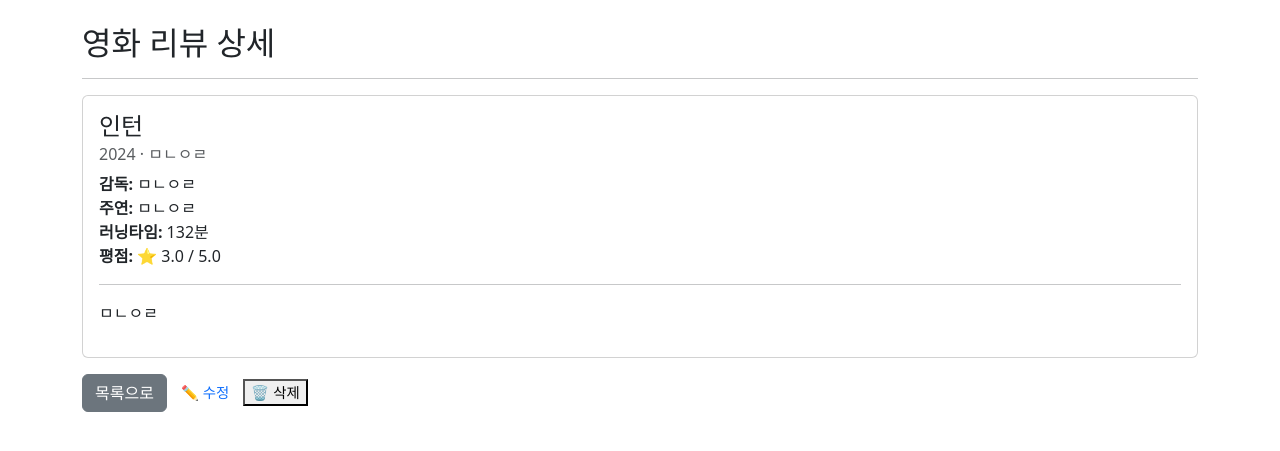
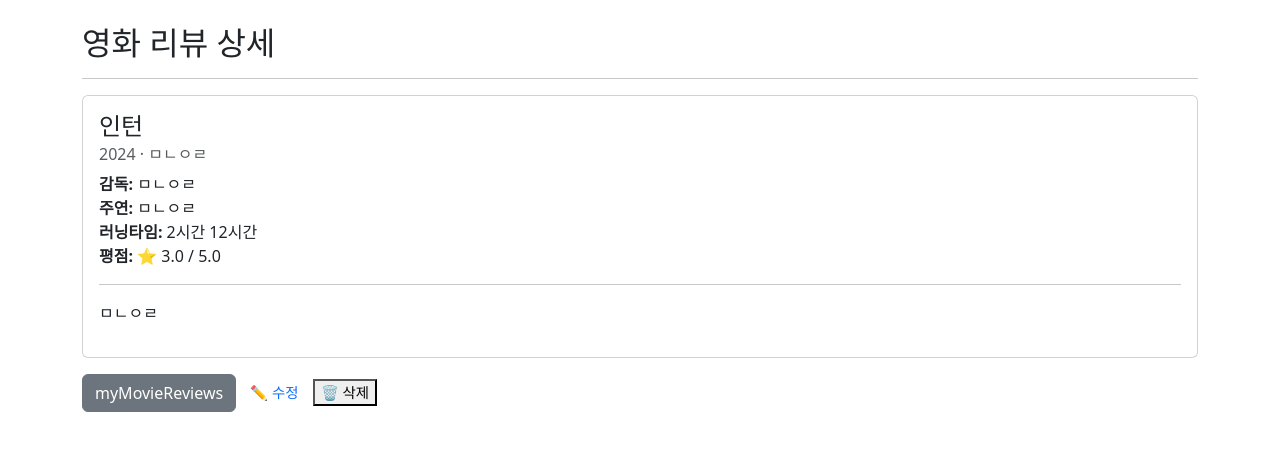
Before and after one commit to Pirogramming-24/Yang-hyunseo, a Django app: page /reviewApp/5/ in a window 1280 px wide. Shown: the top 451 px of the page. Run offline with Django 5.2, Linux system fonts and the light colour scheme; data comes from the database, SQL or seed files in the repository; both versions use the stored data as it was after the commit.

Commit message:
나만의 영화 리뷰 사이트 만들기

```diff
--- a/myMovieReviews/reviewApp/templates/reviews_read.html
+++ b/myMovieReviews/reviewApp/templates/reviews_read.html
@@ -16,7 +16,7 @@
     <p class="card-text">
       <strong>감독:</strong> {{ review.director_name }} <br>
       <strong>주연:</strong> {{ review.main_actor }} <br>
-      <strong>러닝타임:</strong> {{ review.running_time }}분 <br>
+      <strong>러닝타임:</strong> {{ hours }}시간 {{ minutes }}시간 <br>
       <strong>평점:</strong> ⭐ {{ review.rating }} / 5.0
     </p>
 
@@ -31,7 +31,7 @@
 
 <div class="mt-3">
   <a href="{% url 'reviewApp:reviews_list' %}" class="btn btn-secondary">
-    목록으로
+    myMovieReviews
   </a>
   <a href="{% url 'reviewApp:update' review.id %}" class="edit-link">✏️ 수정</a>
         <form action="{% url 'reviewApp:delete' review.id %}" method="post" style="display:inline;">
--- a/myMovieReviews/reviewApp/views.py
+++ b/myMovieReviews/reviewApp/views.py
@@ -19,8 +19,13 @@ def reviews_list(request) :
 
 def reviews_read(request, pk):
   review = Post.objects.get(id=pk) # DB에서 id가 pk인 게시글 하나 조회
+
+  hours = review.running_time // 60
+  minutes = review.running_time % 60
   context = {
-    "review" : review
+    "review" : review,
+    "hours" : hours,
+    "minutes" : minutes,
   }
   return render(request, "reviews_read.html", context)
 
```
Also changed, not shown: myMovieReviews/db.sqlite3.
